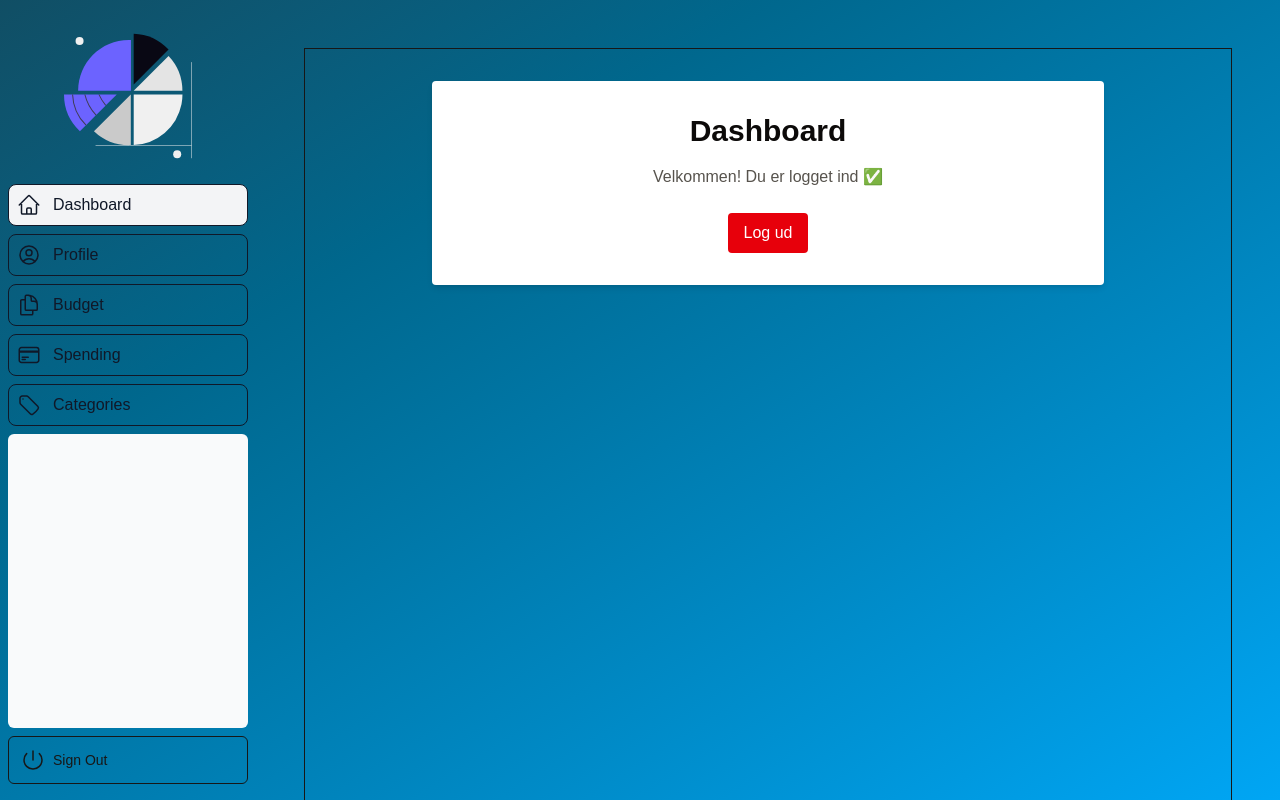
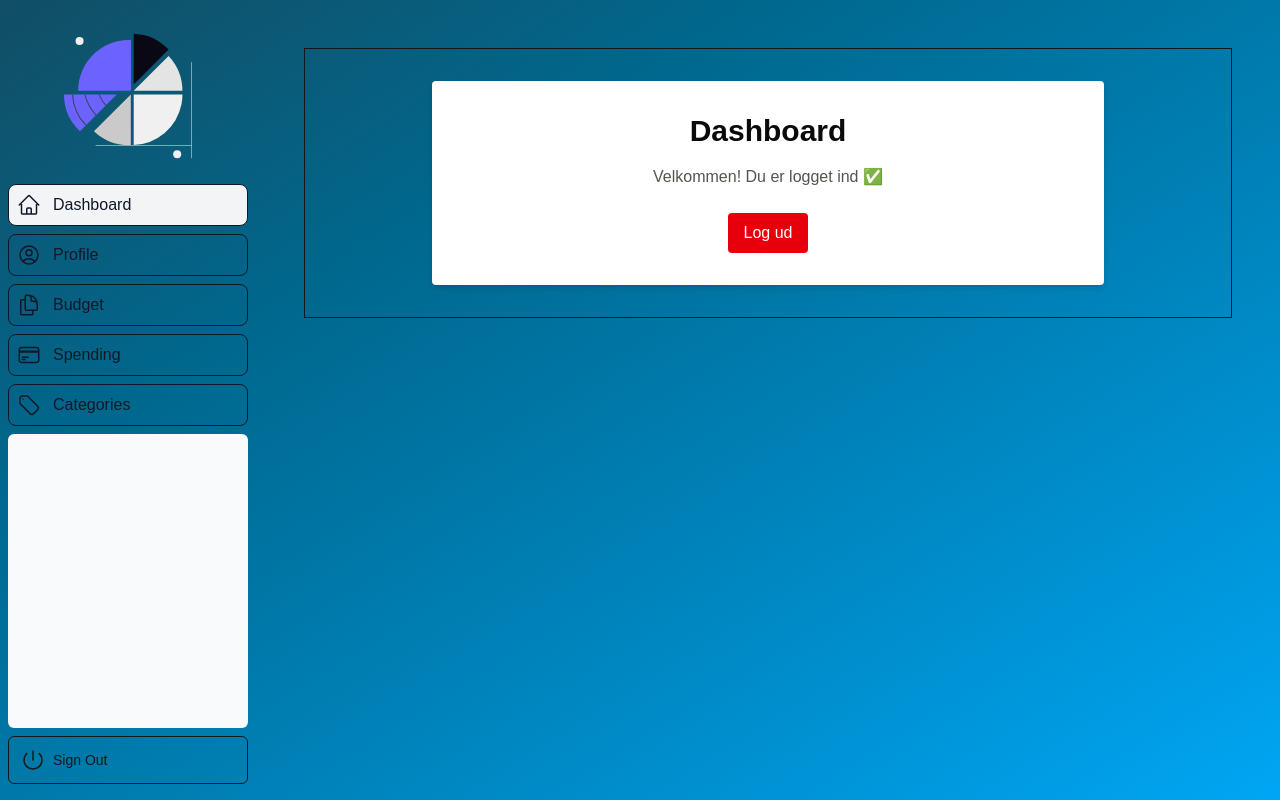
Before and after one commit to MarkusIngerslev/next-economic-frontend, a Next.js app: page /dashboard in a window 1280 px wide. Built offline with nearby package versions, Linux system fonts and the light colour scheme; no server answers; sample sign-in values are in the browser's storage.

Commit message:
Minor change to viewing of dashboard

```diff
--- a/src/app/dashboard/page.tsx
+++ b/src/app/dashboard/page.tsx
@@ -6,7 +6,7 @@ export default function DashboardPage() {
   const { logout } = useAuth();
 
   return (
-      <main className="min-h-screen p-8 border">
+    <main className=" p-8 border">
       <div className="flex items-center justify-center flex-col max-w-2xl mx-auto bg-white p-8 rounded shadow-md text-stone-600">
         <h1 className="text-3xl font-bold mb-4 text-stone-950">Dashboard</h1>
         <p className="mb-6">Velkommen! Du er logget ind ✅</p>
```
Lines whose indentation alone changed are shown as unchanged.
